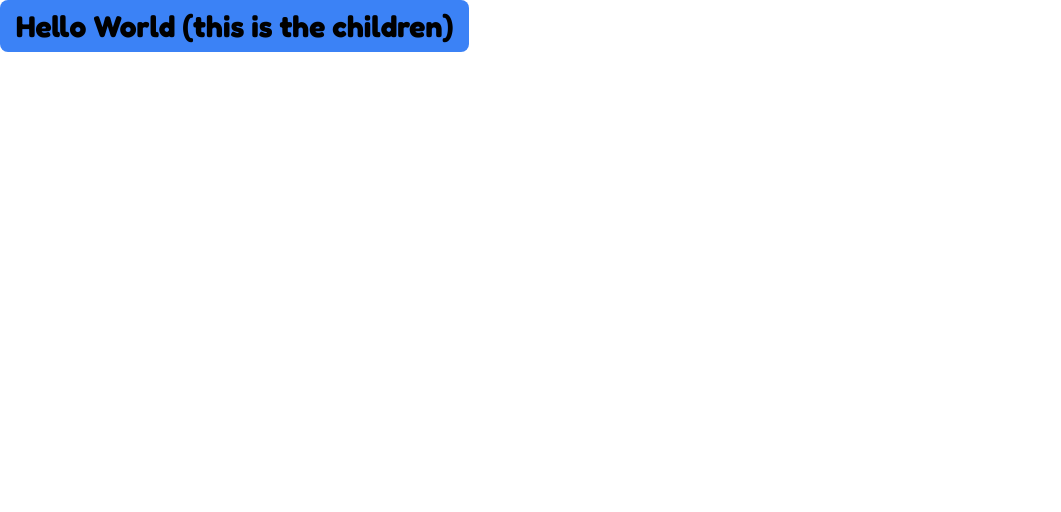
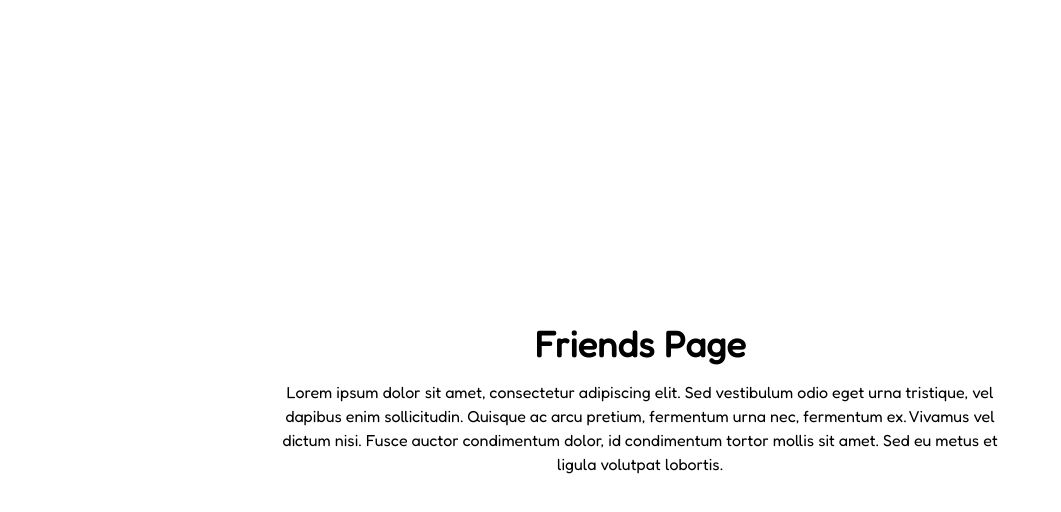
Before and after one commit to LilianaFrancoMedellin/vaquita-frontend, a React (Vite) app: page / in a window 1280 px wide. Shown: the top 512 px of the page, without its empty margins (0-1061 px from the left). Built offline with nearby package versions, Linux system fonts and the light colour scheme.

Commit message:
feat: setup frontend routing

```diff
--- a/index.html
+++ b/index.html
@@ -6,9 +6,10 @@
     <link rel="preconnect" href="https://fonts.googleapis.com" />
     <link rel="preconnect" href="https://fonts.gstatic.com" crossorigin />
     <link
-      href="https://fonts.googleapis.com/css2?family=Fredoka:wdth,wght@75..125,700&display=swap"
+      href="https://fonts.googleapis.com/css2?family=Fredoka&display=swap"
       rel="stylesheet"
     />
+
     <meta name="viewport" content="width=device-width, initial-scale=1.0" />
     <title>Vite + React</title>
   </head>
--- a/package.json
+++ b/package.json
@@ -11,7 +11,8 @@
   },
   "dependencies": {
     "react": "^18.2.0",
-    "react-dom": "^18.2.0"
+    "react-dom": "^18.2.0",
+    "react-router-dom": "^6.22.3"
   },
   "devDependencies": {
     "@types/react": "^18.2.66",
--- a/src/App.jsx
+++ b/src/App.jsx
@@ -1,11 +1,17 @@
-import { Button } from "./components/Button/Button";
+import { RouterProvider, createBrowserRouter } from "react-router-dom";
+import { FriendsPage } from "./pages/friends";
+import { ExpensesPage } from "./pages/expenses";
+import { GroupsPage } from "./pages/groups";
 
-function App() {
-  return (
-    <>
-      <Button>Hello World (this is the children)</Button>
-    </>
-  );
-}
+const routes = [
+  { path: "/", element: <FriendsPage /> },
+  { path: "/expenses", element: <ExpensesPage /> },
+  { path: "/groups", element: <GroupsPage /> },
+];
+const router = createBrowserRouter(routes);
 
-export default App;
+const App = () => {
+  return <RouterProvider router={router} />;
+};
+
+export { App };
--- a/src/main.jsx
+++ b/src/main.jsx
@@ -1,6 +1,6 @@
 import React from "react";
 import ReactDOM from "react-dom/client";
-import App from "./App.jsx";
+import { App } from "./App.jsx";
 import "./main.css";
 
 ReactDOM.createRoot(document.getElementById("root")).render(
--- /dev/null
+++ b/src/pages/expenses.jsx
@@ -0,0 +1,16 @@
+const ExpensesPage = () => {
+  return (
+    <main className="flex justify-center items-center h-screen text-center flex-col gap-y-4 w-11/12 md:w-8/12 lg:w-7/12 mx-auto">
+      <h1 className="text-4xl font-bold">Expenses Page</h1>
+      <p>
+        Lorem ipsum dolor sit amet, consectetur adipiscing elit. Sed vestibulum
+        odio eget urna tristique, vel dapibus enim sollicitudin. Quisque ac arcu
+        pretium, fermentum urna nec, fermentum ex. Vivamus vel dictum nisi.
+        Fusce auctor condimentum dolor, id condimentum tortor mollis sit amet.
+        Sed eu metus et ligula volutpat lobortis.
+      </p>
+    </main>
+  );
+};
+
+export { ExpensesPage };
--- /dev/null
+++ b/src/pages/friends.jsx
@@ -0,0 +1,16 @@
+const FriendsPage = () => {
+  return (
+    <main className="flex justify-center items-center h-screen text-center flex-col gap-y-4 w-11/12 md:w-8/12 lg:w-7/12 mx-auto">
+      <h1 className="text-4xl font-bold">Friends Page</h1>
+      <p>
+        Lorem ipsum dolor sit amet, consectetur adipiscing elit. Sed vestibulum
+        odio eget urna tristique, vel dapibus enim sollicitudin. Quisque ac arcu
+        pretium, fermentum urna nec, fermentum ex. Vivamus vel dictum nisi.
+        Fusce auctor condimentum dolor, id condimentum tortor mollis sit amet.
+        Sed eu metus et ligula volutpat lobortis.
+      </p>
+    </main>
+  );
+};
+
+export { FriendsPage };
--- /dev/null
+++ b/src/pages/groups.jsx
@@ -0,0 +1,16 @@
+const GroupsPage = () => {
+  return (
+    <main className="flex justify-center items-center h-screen text-center flex-col gap-y-4 w-11/12 md:w-8/12 lg:w-7/12 mx-auto">
+      <h1 className="text-4xl font-bold">Groups Page</h1>
+      <p>
+        Lorem ipsum dolor sit amet, consectetur adipiscing elit. Sed vestibulum
+        odio eget urna tristique, vel dapibus enim sollicitudin. Quisque ac arcu
+        pretium, fermentum urna nec, fermentum ex. Vivamus vel dictum nisi.
+        Fusce auctor condimentum dolor, id condimentum tortor mollis sit amet.
+        Sed eu metus et ligula volutpat lobortis.
+      </p>
+    </main>
+  );
+};
+
+export { GroupsPage };
```
Also changed, not shown: 2 other files (tests, documents, lock files or other folders).
